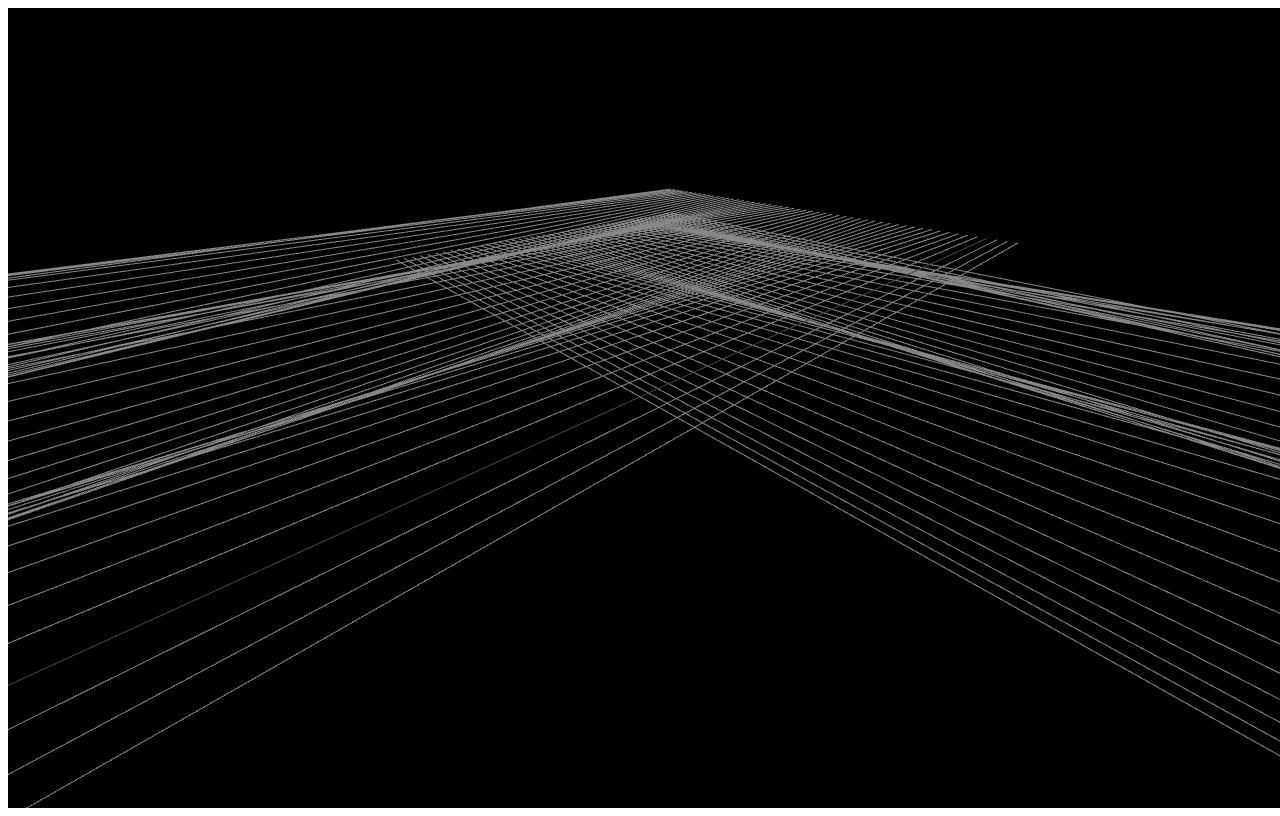
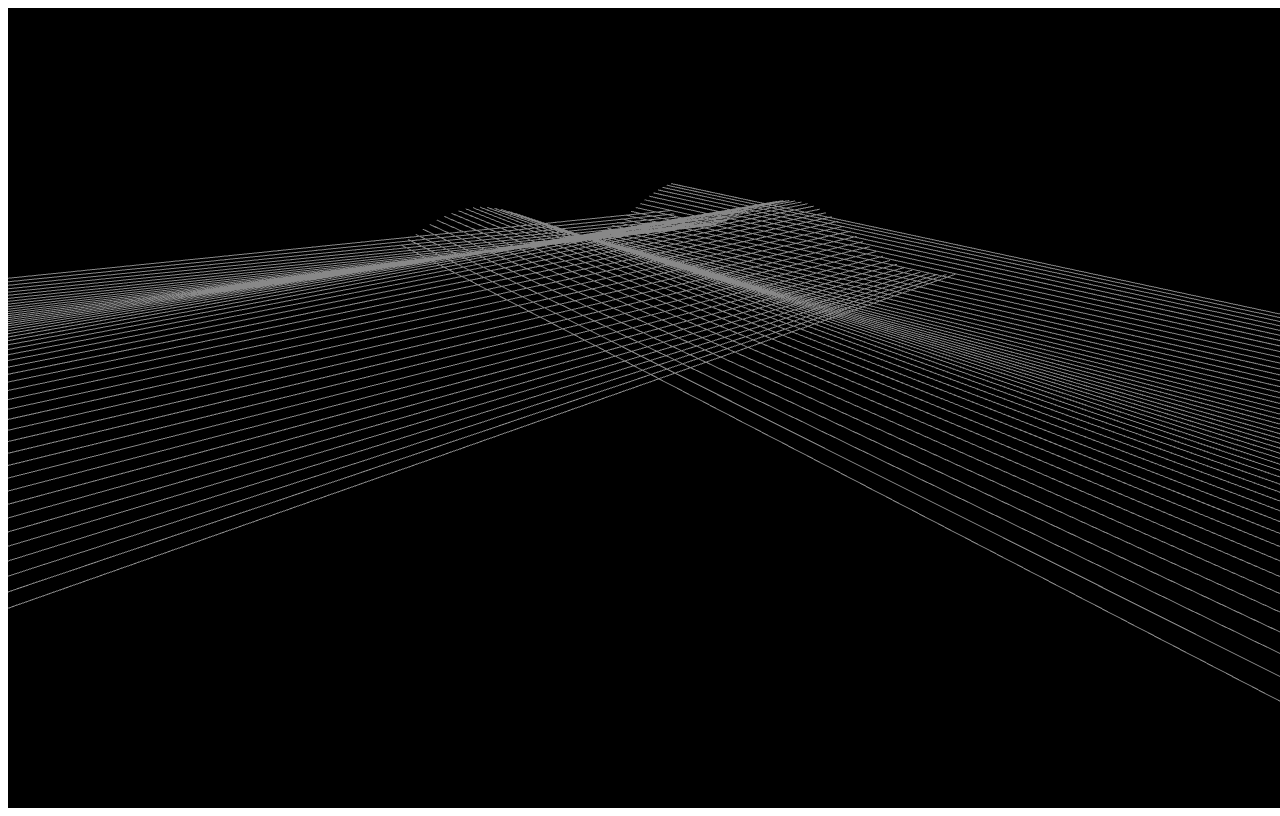
Before and after one commit to PabloGiraldo96/CircularMovement, a website: page index.html in a window 1280 px wide. Drawn offline with nearby package versions, Linux system fonts and the light colour scheme; animation ran at ten frames a second.

Commit message:
se añaden cambios en las ondas

```diff
--- a/index.html
+++ b/index.html
@@ -40,17 +40,16 @@ import {OrbitControls} from './orbitControls/OrbitControls.js';
 		camera.updateProjectionMatrix();
 	});
 
-
 		//Orbit Controls
 
 		const controls = new OrbitControls( camera, renderer.domElement );
-		controls.minDistance = 5;
-		controls.maxDistance = 15;
+		controls.minDistance = 25;
+		controls.maxDistance = 5;
 
         // Crear una geometría y un material
 
 		const planeGeometry = new THREE.PlaneGeometry(70, 70);
-		const planeMaterial = new THREE.MeshBasicMaterial({side: true, visible: false});
+		const planeMaterial = new THREE.MeshNormalMaterial({side: false, visible: false});
 
 		const planeMesh = new THREE.Mesh(planeGeometry, planeMaterial);
 		planeMesh.rotateX(-Math.PI / 2);
@@ -65,20 +64,20 @@ import {OrbitControls} from './orbitControls/OrbitControls.js';
 	// DEFORMAR GRID
 
 		function deformGrid(time) {
-			const factor = 0.3; // Ajusta este factor según tu preferencia de deformación
+			const factor = 1/6; //"Ruido que modifica las ondas"
 			const positions = gridGeometry.attributes.position.array;
 
-			// Modifica las posiciones de los vértices para deformar el GridHelper
+			// Se modifica las posiciones de los vértices para deformar el GridHelper
 			for (let i = 0; i < positions.length; i += 3) {
 				const x = originalPositions[i];
-				const y = originalPositions[ i+ 1];
-				const z = originalPositions[i + 3];
+				const y = originalPositions[1];
+				const z = originalPositions[i + 5];
 
-				// Aplica una deformación sinusoidal en la dirección z
-				positions[i + 1] = y + Math.sin(z * factor + time / 800) * 3;
+				// Se aplica una deformación sinusoidal en la dirección z
+				positions[i + 1] = y + Math.sin(z * factor + time / 500) * 3;
 			}
 
-			// Actualiza los datos de la geometría
+			// Se actualiza los datos de la geometría
 			gridGeometry.attributes.position.needsUpdate = true;
 		}
 
```
